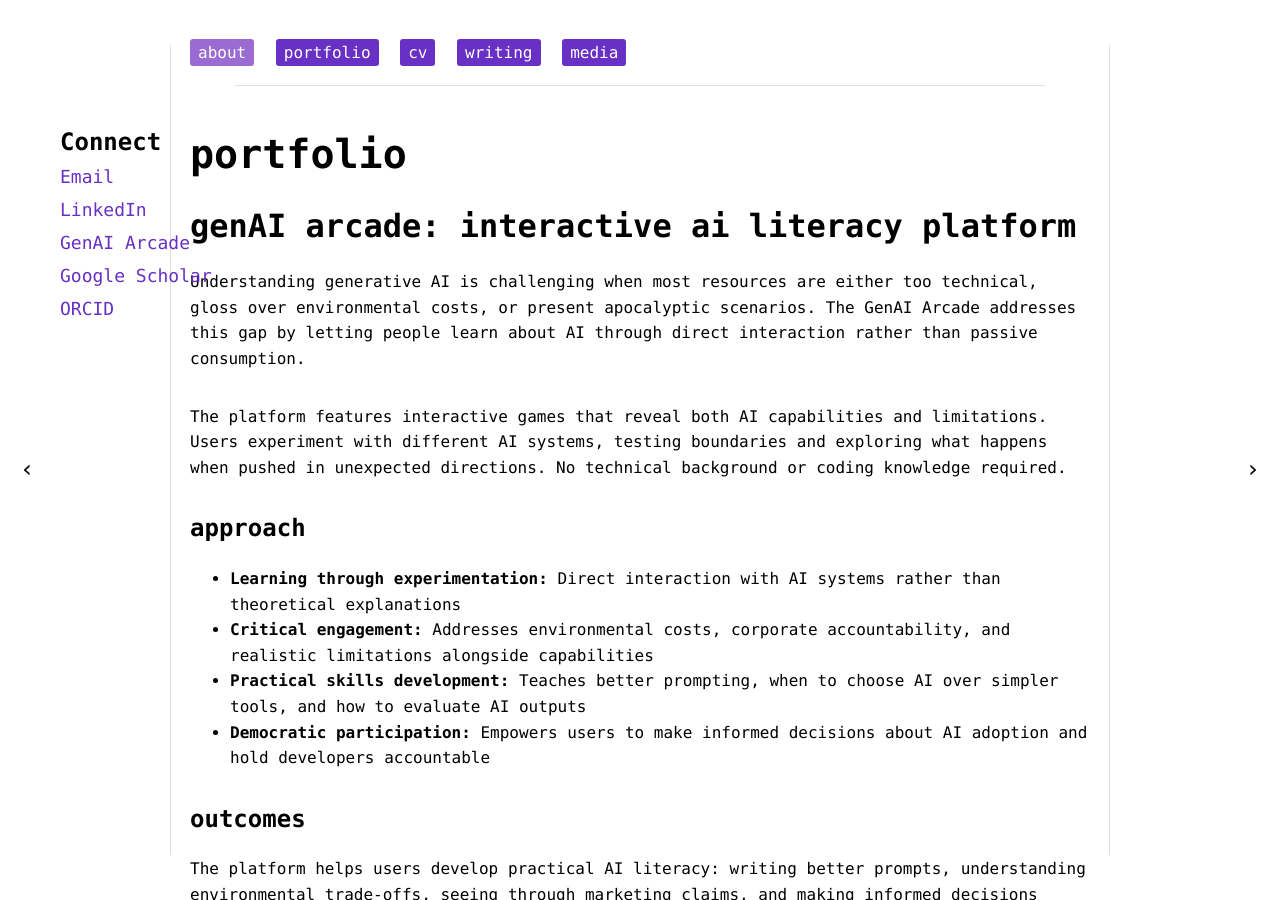
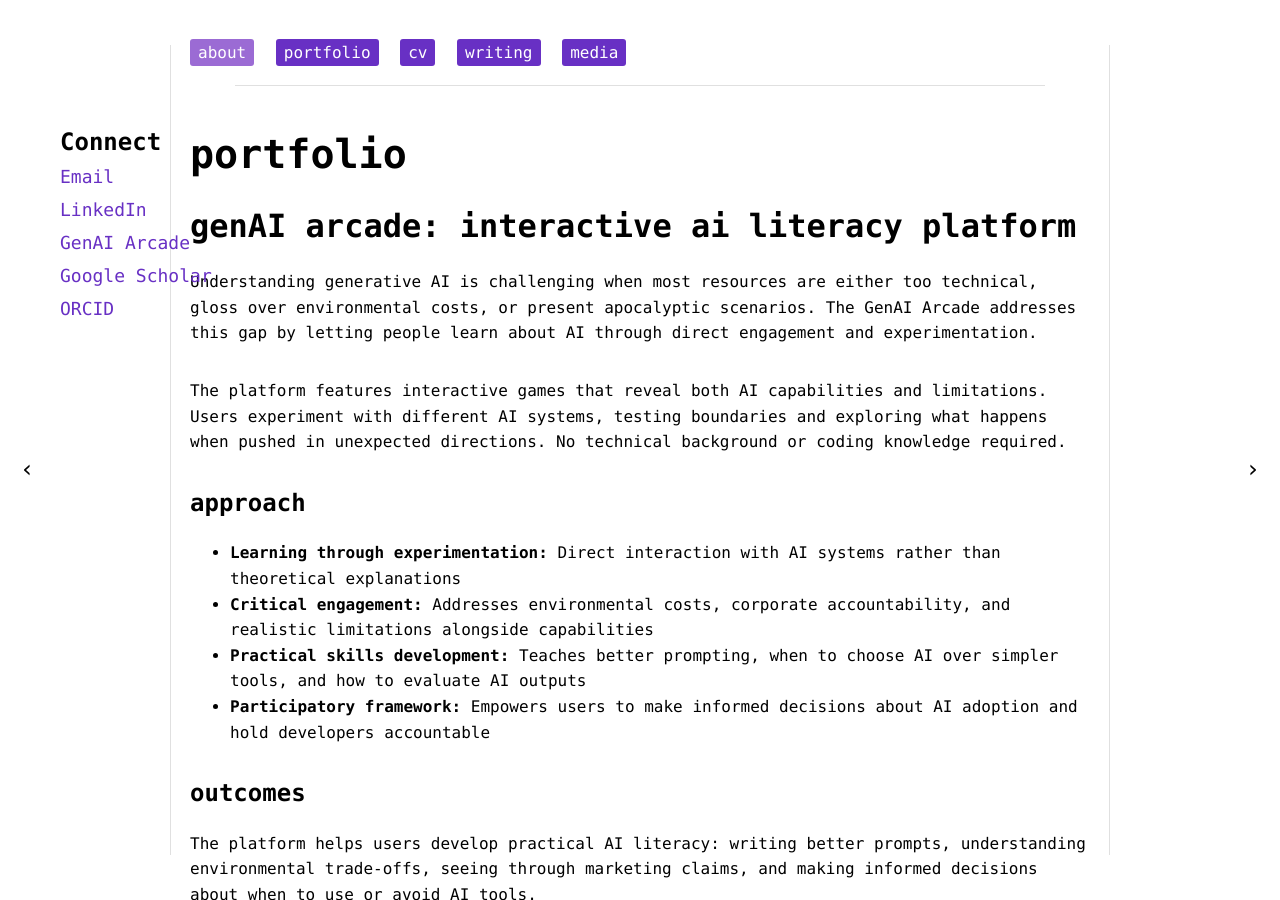
Before and after one commit to kevinwtz404/kevin-witzenberger, a Jekyll site: the page built from portfolio.md, in a window 1280 px wide and 900 px high. Built offline with Jekyll 4.4.1, drawn with Linux system fonts in a browser that asks for light colours.

Commit message:
Update portfolio.md

```diff
--- a/portfolio.md
+++ b/portfolio.md
@@ -7,7 +7,7 @@ title: portfolio
 
 ## genAI arcade: interactive ai literacy platform
 
-Understanding generative AI is challenging when most resources are either too technical, gloss over environmental costs, or present apocalyptic scenarios. The GenAI Arcade addresses this gap by letting people learn about AI through direct interaction rather than passive consumption.
+Understanding generative AI is challenging when most resources are either too technical, gloss over environmental costs, or present apocalyptic scenarios. The GenAI Arcade addresses this gap by letting people learn about AI through direct engagement and experimentation.
 
 The platform features interactive games that reveal both AI capabilities and limitations. Users experiment with different AI systems, testing boundaries and exploring what happens when pushed in unexpected directions. No technical background or coding knowledge required.
 
@@ -16,7 +16,7 @@ The platform features interactive games that reveal both AI capabilities and lim
 * **Learning through experimentation:** Direct interaction with AI systems rather than theoretical explanations
 * **Critical engagement:** Addresses environmental costs, corporate accountability, and realistic limitations alongside capabilities
 * **Practical skills development:** Teaches better prompting, when to choose AI over simpler tools, and how to evaluate AI outputs
-* **Democratic participation:** Empowers users to make informed decisions about AI adoption and hold developers accountable
+* **Participatory framework:** Empowers users to make informed decisions about AI adoption and hold developers accountable
 
 ### outcomes
 
```
